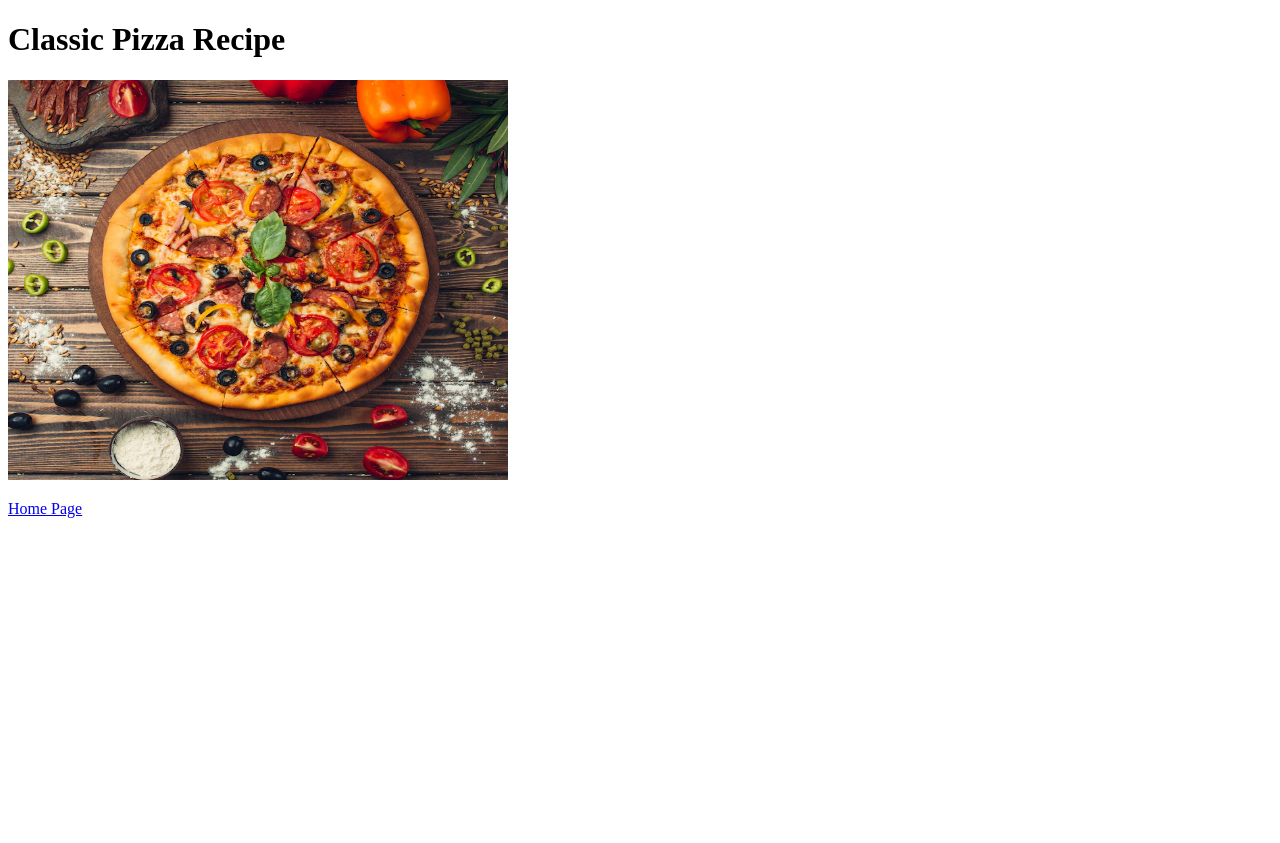
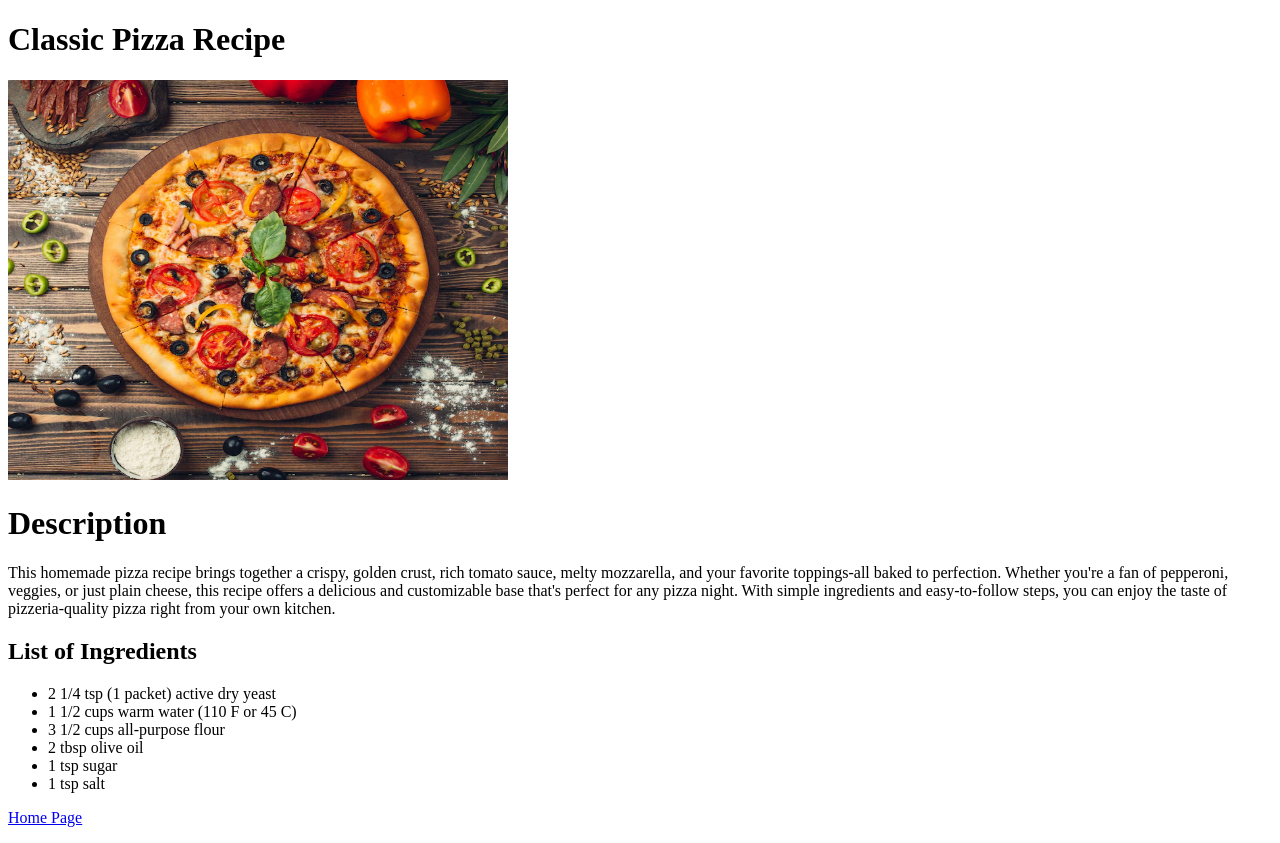
Before and after one commit to IsaiahVega/odin-recipes, a plain HTML site: page recipes/pizza.html in a window 1280 px wide. Before the commit the page ends 800 px from the top, so only its background shows below. Drawn offline with Linux system fonts and the light colour scheme.

Commit message:
Add description to pizza.html

```diff
--- a/recipes/pizza.html
+++ b/recipes/pizza.html
@@ -8,6 +8,20 @@
     <body>
         <h1>Classic Pizza Recipe</h1>
         <img src="../images/pizza.jpg"width="500" height="400">
-       <p> <a href="../index.html">Home Page</a></p>
+        <p><h1>Description</h1></p>
+        <p>This homemade pizza recipe brings together a crispy, golden crust, rich tomato sauce, melty mozzarella, and your favorite toppings-all baked to perfection.
+           Whether you're a fan of pepperoni, veggies, or just plain cheese, this recipe offers a delicious and customizable base that's perfect for any pizza night. With simple ingredients and easy-to-follow
+           steps, you can enjoy the taste of pizzeria-quality pizza right from your own kitchen.
+        </p>
+        <h2>List of Ingredients</h2>
+        <p><ul>
+            <li>2 1/4 tsp (1 packet) active dry yeast</li>
+            <li>1 1/2 cups warm water (110 F or 45 C)</li>
+            <li>3 1/2 cups all-purpose flour</li>
+            <li>2 tbsp olive oil</li>
+            <li>1 tsp sugar</li>
+            <li>1 tsp salt</li>
+        </ul></p>
+       <p><a href="../index.html">Home Page</a></p>
     </body>
 </html>
```
